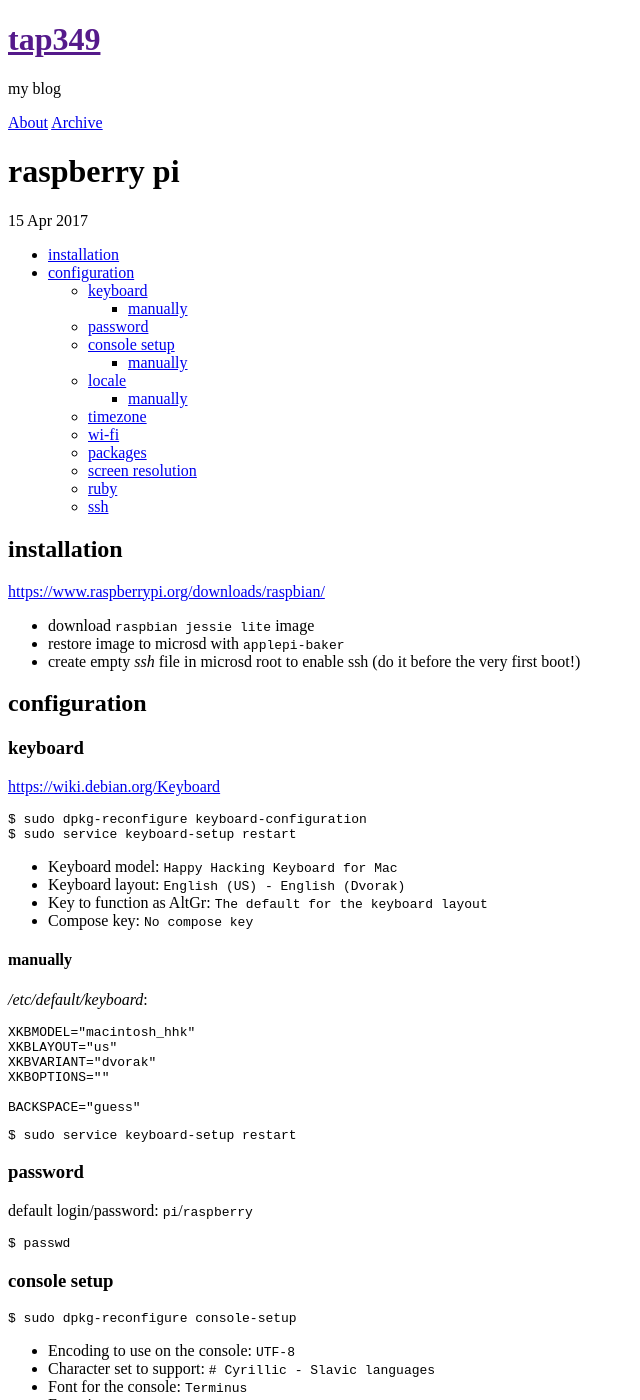
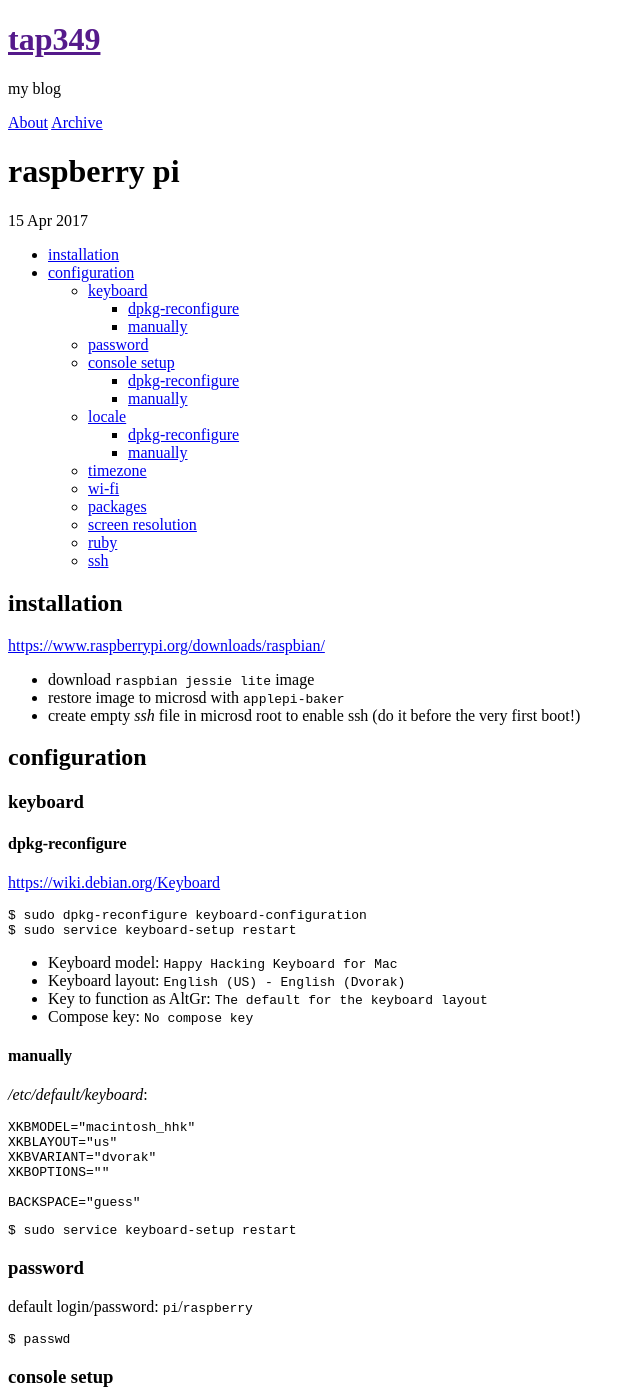
Before and after one commit to tap349/tap349.github.io, a Jekyll site: the page built from _posts/2017-04-15-raspberry-pi.md, in a window 1280 px wide and 1400 px high. Shown: the whole window, without its empty margins (0-640 px from the left). Built offline with Jekyll 4.4.1, drawn with Linux system fonts in a browser that asks for light colours; some of the changed text lies outside the part shown.

Commit message:
update 2017-04-16_15:04:44

````diff
--- a/_posts/2017-04-15-raspberry-pi.md
+++ b/_posts/2017-04-15-raspberry-pi.md
@@ -23,6 +23,8 @@ categories: [pi]
 ## configuration
 
 ### keyboard
+
+#### dpkg-reconfigure
 
 <https://wiki.debian.org/Keyboard>
 
@@ -63,6 +65,8 @@ $ passwd
 
 ### console setup
 
+#### dpkg-reconfigure
+
 ```sh
 $ sudo dpkg-reconfigure console-setup
 ```
@@ -89,6 +93,8 @@ VIDEOMODE=
 ```
 
 ### locale
+
+#### dpkg-reconfigure
 
 ```sh
 $ sudo dpkg-reconfigure locales
````
